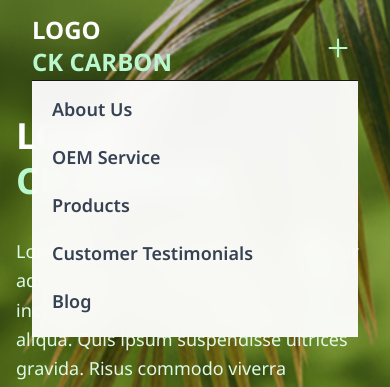
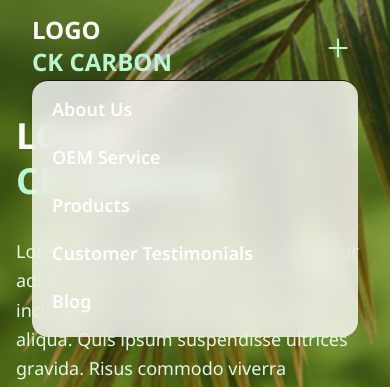
Before and after one commit to canvasmediaagencydev/ckcarbon, a Next.js app: page / in a window 390 px wide. Both pictures are taken after a click on the button 338 px from the left and 48 px from the top of the page. Shown: the top 387 px of the page. Built offline with nearby package versions, Linux system fonts and the light colour scheme; no server answers; the database is empty.

Commit message:
mobile navbar bg update

```diff
--- a/src/components/Navbar.tsx
+++ b/src/components/Navbar.tsx
@@ -171,10 +171,10 @@ export default function Navbar() {
               exit={{ opacity: 0, height: 0 }}
               transition={{ duration: 0.3 }}
             >
-              <div className="px-2 pt-2 pb-3 space-y-1 sm:px-3 bg-white/95 backdrop-blur-md border-t">
+              <div className="px-2 pt-2 pb-3 space-y-1 sm:px-3 bg-white/80 rounded-2xl backdrop-blur-md border-t">
                 <motion.a
                   href="#about"
-                  className="text-gray-700 hover:text-green-600 block px-3 py-2 text-lg font-semibold transition-colors"
+                  className="text-white hover:text-green-600 block px-3 py-2 text-lg font-semibold transition-colors"
                   onClick={() => setIsMenuOpen(false)}
                   initial={{ x: -20, opacity: 0 }}
                   animate={{ x: 0, opacity: 1 }}
@@ -185,7 +185,7 @@ export default function Navbar() {
                 </motion.a>
                 <motion.a
                   href="#oem"
-                  className="text-gray-700 hover:text-green-600 block px-3 py-2 text-lg font-semibold transition-colors"
+                  className="text-white hover:text-green-600 block px-3 py-2 text-lg font-semibold transition-colors"
                   onClick={() => setIsMenuOpen(false)}
                   initial={{ x: -20, opacity: 0 }}
                   animate={{ x: 0, opacity: 1 }}
@@ -196,7 +196,7 @@ export default function Navbar() {
                 </motion.a>
                 <motion.a
                   href="#products"
-                  className="text-gray-700 hover:text-green-600 block px-3 py-2 text-lg font-semibold transition-colors"
+                  className="text-white hover:text-green-600 block px-3 py-2 text-lg font-semibold transition-colors"
                   onClick={() => setIsMenuOpen(false)}
                   initial={{ x: -20, opacity: 0 }}
                   animate={{ x: 0, opacity: 1 }}
@@ -207,7 +207,7 @@ export default function Navbar() {
                 </motion.a>
                 <motion.a
                   href="#testimonials"
-                  className="text-gray-700 hover:text-green-600 block px-3 py-2 text-lg font-semibold transition-colors"
+                  className="text-white hover:text-green-600 block px-3 py-2 text-lg font-semibold transition-colors"
                   onClick={() => setIsMenuOpen(false)}
                   initial={{ x: -20, opacity: 0 }}
                   animate={{ x: 0, opacity: 1 }}
@@ -218,7 +218,7 @@ export default function Navbar() {
                 </motion.a>
                 <Link href="/blog">
                   <motion.div
-                    className="text-gray-700 hover:text-green-600 block px-3 py-2 text-lg font-semibold transition-colors cursor-pointer"
+                    className="text-white hover:text-green-600 block px-3 py-2 text-lg font-semibold transition-colors cursor-pointer"
                     onClick={() => setIsMenuOpen(false)}
                     initial={{ x: -20, opacity: 0 }}
                     animate={{ x: 0, opacity: 1 }}
```
